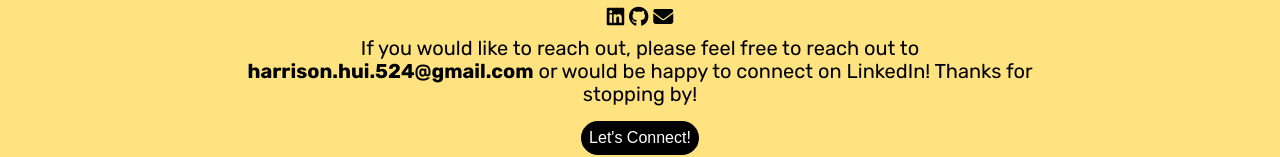
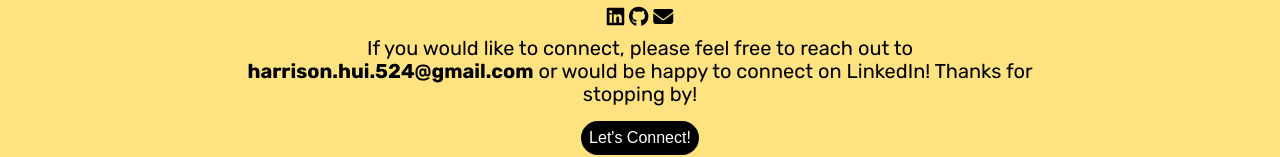
Before and after one commit to harrisonhui/portfolio, a plain HTML site: page index.html in a window 1280 px wide. Shown: the part 1842-1999 px from the top of the page. Drawn offline with nearby package versions, Linux system fonts and the light colour scheme.

Commit message:
changed text in contact section

```diff
--- a/index.html
+++ b/index.html
@@ -141,7 +141,7 @@
                     <i class="fa-brands fa-github"></i>
                     <i class="fa-solid fa-envelope"></i>
                 </div>
-                <p>If you would like to reach out, please feel free to reach out to <strong >harrison.hui.524@gmail.com</strong> or would be happy to connect on LinkedIn! Thanks for stopping by!</p>
+                <p>If you would like to connect, please feel free to reach out to <strong >harrison.hui.524@gmail.com</strong> or would be happy to connect on LinkedIn! Thanks for stopping by!</p>
                 <button>Let's Connect!</button>
             </div>
         </section>
```
